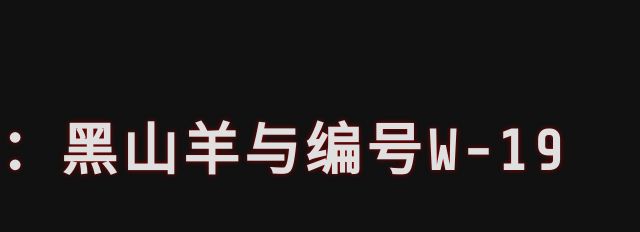
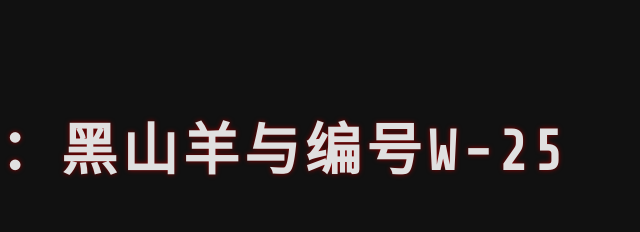
Before and after one commit to ScreaMSHI/html, a plain HTML site: page index.html in a window 1280 px wide. Shown: the top 232 px of the page, 478-1118 px from the left. Drawn offline with nearby package versions, Linux system fonts and the light colour scheme.

Commit message:
Update index.html

```diff
--- a/index.html
+++ b/index.html
@@ -206,7 +206,7 @@
 <body>
     <div class="container">
         <header class="header">
-            <h1 class="header-title" id="main-title">档案代号：黑山羊与编号W-19</h1>
+            <h1 class="header-title" id="main-title">档案代号：黑山羊与编号W-25</h1>
             <p style="font-family: var(--font-mono); color: var(--color-accent-green);">// DATA INTEGRITY: DEGRADED // ACCESS LEVEL: ALPHA //</p>
         </header>
 
```
